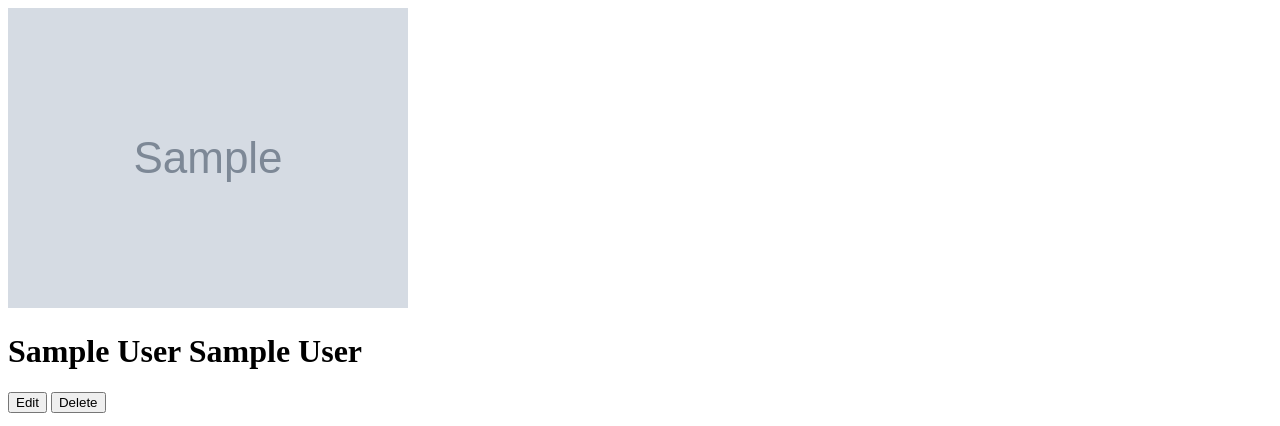
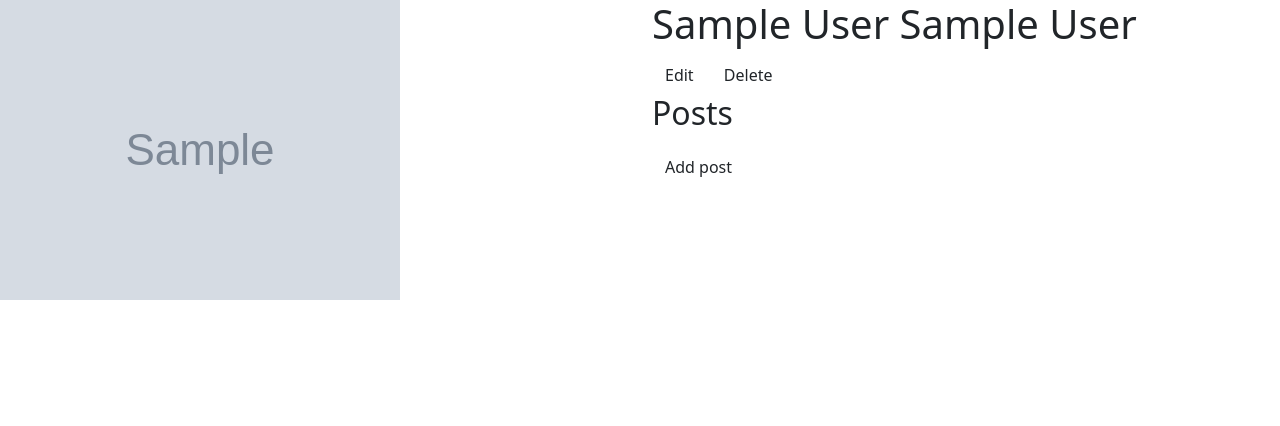
Before and after one commit to panicor/blogly, a Flask app: page /users/1 in a window 1280 px wide. Shown: the top 426 px of the page. Run offline with Flask 3, Linux system fonts and the light colour scheme; tables that the repository leaves empty hold one stand-in row (values such as "Sample post"); grey boxes marked "Sample" are stand-in pictures.

Commit message:
new  post not working

```diff
--- a/app.py
+++ b/app.py
@@ -1,14 +1,15 @@
 """Blogly application."""
 
-from flask import Flask, request, render_template, redirect
+from flask import Flask, request, render_template, redirect, flash
 from flask_debugtoolbar import DebugToolbarExtension
-from models import db, connect_db, User
+from models import db, connect_db, User, Post
 
 app = Flask(__name__)
 app.config['SQLALCHEMY_DATABASE_URI'] = 'postgresql:///blogly'
 app.config['SQLALCHEMY_TRACK_MODIFICATIONS'] = False
 app.config['SQLALCHEMY_ECHO'] = True
 app.config['SECRET_KEY'] = 'hey'
+app.debug = True
 
 toolbar = DebugToolbarExtension(app)
 
@@ -18,16 +19,21 @@
 
 @app.route("/")
 def home():
-    return redirect("/users")
+    posts = Post.query.order_by(Post.created_at.desc()).limit(10).all()
+    return render_template("posts/home.html", posts = posts)
+
+@app.errorhandler(404)
+def error(e):
+    return render_template('404.html'), 404
 
 @app.route('/users')
 def users_list():
     users = User.query.order_by(User.l_name, User.f_name).all()
-    return render_template('index.html', users=users)
+    return render_template('users/index.html', users=users)
 
 @app.route('/users/new', methods=["GET"])
 def users_new_form():
-    return render_template('new.html')
+    return render_template('users/new.html')
 
 @app.route('/users/new', methods=["POST"])
 def users_new():
@@ -44,12 +50,12 @@
 @app.route('/users/<int:user_id>')
 def users_display(user_id):
     user = User.query.get_or_404(user_id)
-    return render_template('display.html', user=user)
+    return render_template('users/display.html', user=user)
 
 @app.route('/users/<int:user_id>/edit')
 def users_edit(user_id):
     user = User.query.get_or_404(user_id)
-    return render_template('edit.html', user=user)
+    return render_template('users/edit.html', user=user)
 
 @app.route('/users/<int:user_id>/edit', methods=['POST'])
 def users_update(user_id):
@@ -70,3 +76,57 @@
     db.session.commit()
 
     return redirect('/users')
+
+@app.route("/users/<int:user_id>/posts/new", methods=['GET'])
+def posts_new_form(user_id):
+    user = User.query.get_or_404(user_id)
+    return render_template("posts/new.html", user=user)
+
+@app.route("/users/<int:user_id>/posts/new", methods=["POST"])
+def posts_new(user_id):
+    user = User.query.get_or_404(user_id)
+    new_post = Post(
+                title = request.form['title'],
+                content =request.form['content'],
+                user=user)
+
+    db.session.add(new_post)
+    db.session.commit()
+
+    flash(f'Post with title "{new_post.title}" was added.')
+
+    return redirect(f"/users/{user_id}")
+
+@app.route("/posts/<int:post_id>")
+def posts_display(post_id):
+    post = Post.query.get_or_404(post_id)
+    return render_template("posts/display.html", post=post)
+
+@app.route("/posts/<int:post_id>/edit")
+def posts_edit(post_id):
+    post = Post.query.get_or_404(post_id)
+    return render_template("posts/edit.html", post=post)
+
+@app.route("/posts/<int:post_id>/edit", methods=["POST"])
+def posts_update(post_id):
+    post = Post.query.get_or_404(post_id)
+    post.title = request.form['title']
+    post.content = request.form['content']
+
+    db.session.add(post)
+    db.session.commit()
+
+    flash(f'Post with title "{post.title}" was edited.')
+
+    return redirect(f"/users/{post.user_id}")
+
+@app.route("/posts/<int:post_id>/delete", methods=["POST"])
+def posts_delete(post_id):
+    post = Post.query.get_or_404(post_id)
+
+    db.session.delete(post)
+    db.session.commit()
+
+    flash(f'Post with title "{post.title}" was deleted.')
+
+    return redirect(f"/users/{post.user_id}")
--- a/models.py
+++ b/models.py
@@ -1,5 +1,6 @@
 """Models for Blogly."""
 from flask_sqlalchemy import SQLAlchemy
+import datetime
 
 db = SQLAlchemy()
 
@@ -16,6 +17,21 @@
     def full_name(self):
         return f"{self.f_name} {self.l_name}"
 
+class Post(db.Model):
+
+    __tablename__ = "posts"
+
+    id = db.Column(db.Integer, primary_key = True)
+    title = db.Column(db.Text, nullable = False)
+    content = db.Column(db.Text, nullable = False)
+    created_at = db.Column(db.DateTime, default = datetime.datetime.now)
+    user_id = db.Column(db.Integer, db.ForeignKey('users.id'))
+
+    @property
+    def date(self):
+        return self.created_at.strftime("%Y, %H:%M")
+
+
 def connect_db(app):
     db.app = app
     db.init_app(app)
--- a/templates/base.html
+++ b/templates/base.html
@@ -4,6 +4,7 @@
     <meta charset="UTF-8">
     <meta http-equiv="X-UA-Compatible" content="IE=edge">
     <meta name="viewport" content="width=device-width, initial-scale=1.0">
+    <link href="https://cdn.jsdelivr.net/npm/bootstrap@5.3.0-alpha3/dist/css/bootstrap.min.css" rel="stylesheet" integrity="sha384-KK94CHFLLe+nY2dmCWGMq91rCGa5gtU4mk92HdvYe+M/SXH301p5ILy+dN9+nJOZ" crossorigin="anonymous">
     <title>{% block title %}{% endblock %}</title>
 </head>
 <body>
--- a/templates/display.html
+++ b/templates/users/display.html
@@ -18,6 +18,19 @@
             <button class="btn" formaction="/users/{{ user.id }}/edit" formmethod="GET">Edit</button>
             <button class="btn" formaction="/users/{{ user.id }}/delete" formmethod="GET">Delete</button>
         </form>
+
+        <h2>Posts</h2>
+
+        <ul>
+            {% for post in user.posts %}
+            <li>
+                <a href="/posts/{{post.id}}">{{post.title}}</a>
+                <p>{{post.date}}</p>
+            </li>
+            {% endfor %}
+        </ul>
+
+        <p><a href="/users/{{user.id}}/posts/new" class = "btn">Add post</a></p>
     </div>
 
 </div>
```
Also changed, not shown: templates/404.html (added, +8 -0 lines), templates/posts/display.html (added, +17 -0 lines), templates/posts/edit.html (added, +30 -0 lines), templates/posts/home.html (added, +13 -0 lines), templates/posts/new.html (added, +30 -0 lines), templates/users/edit.html (renamed from templates/edit.html), templates/users/index.html (renamed from templates/index.html), templates/users/new.html (renamed from templates/new.html).
